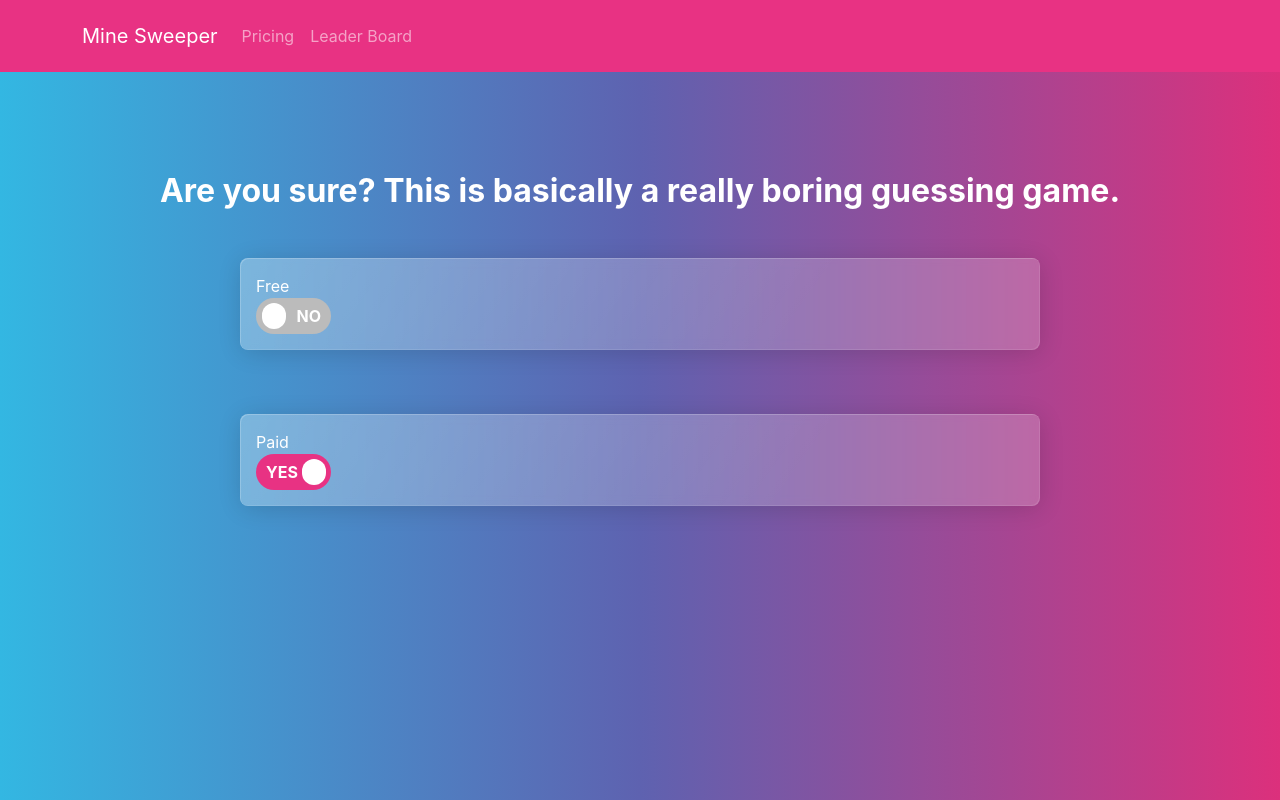
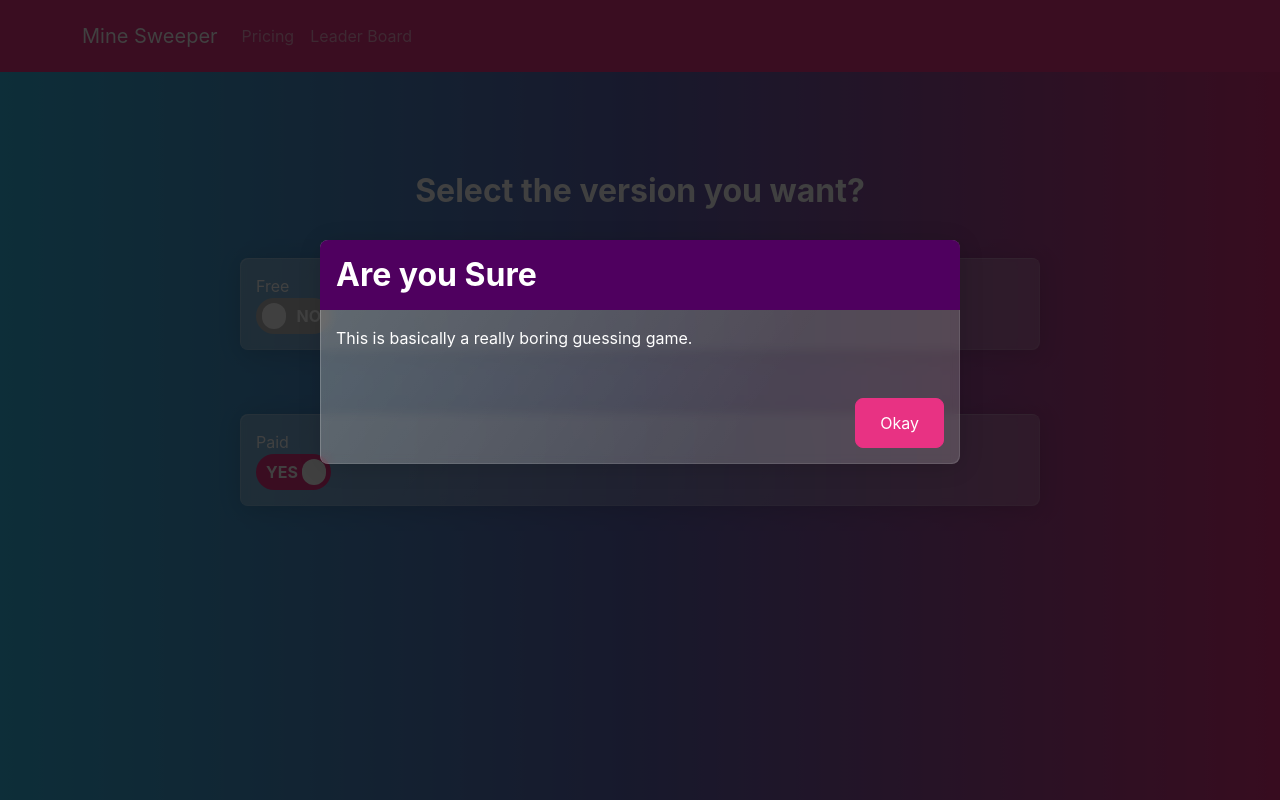
Before and after one commit to jessemadsen1/minesweeper, a React (Create React App) app: page /pricing in a window 1280 px wide. Both pictures are taken after a click on the label 293 px from the left and 472 px from the top of the page. Built offline with nearby package versions, Linux system fonts and the light colour scheme.

Commit message:
modal portal working

```diff
--- a/public/index.html
+++ b/public/index.html
@@ -13,6 +13,7 @@
   </head>
   <body>
     <noscript>You need to enable JavaScript to run this app.</noscript>
+    <div id="modal-root"></div>
     <div id="root"></div>
   </body>
 </html>
--- a/src/components/Pages/Pricing.tsx
+++ b/src/components/Pages/Pricing.tsx
@@ -1,11 +1,26 @@
 
+import { stringify } from "querystring";
 import React, { useState } from "react";
 import ToggleSwitch from "../Switch/ToggleSwitch";
+import MessageModal from "../UI/MessageModal";
+
+
 
 function Pricing() {
+  type Modal = {
+    title: string;
+    message: string;
+  };
   const [toggleState1, setToggleState1] = useState(false);
   const [toggleState2, setToggleState2] = useState(false);
+  const [modal, setModal] = useState<{title: string; message: string, }>({
+    title: '',
+    message: ''
+  });
+  const [modalUsed, setmodalUsed] = useState(false);
+
   const [title, setTitle] = useState("Select the version you want?");
+
 
   let free:boolean = false;
   let paid: boolean = false;
@@ -22,6 +37,7 @@ function Pricing() {
         setToggleState1(free);
         setToggleState2(false);
         setTitle("This isn't your parents minesweeper, it's much worse.")
+        setmodalUsed(false);
       }
     }
     else if (labelString == "Paid") {
@@ -29,20 +45,52 @@ function Pricing() {
           paid = !paid;
           setToggleState2(paid);
           setTitle("Select the version you want?");
+          setmodalUsed(false);
       }
       else {
       paid = !paid;
       setToggleState1(false);
       setToggleState2(paid);
-      setTitle("Are you sure? This is basically a really boring guessing game.");
+      if(modalUsed === false){
+        setModal({
+          title: "Are you Sure",
+          message: "This is basically a really boring guessing game.",
+
+        });
+        setmodalUsed(true);
+        return;
+      }
+      // setTitle("Are you sure? This is basically a really boring guessing game.");
     }
   }
+
   };
+const okayHandler = () =>  {
+    if (paid == true && free == false){
+          paid = !paid;
+          setToggleState2(paid);
+          setTitle("Select the version you want?");
+    }
+    else {
+        setModal({
+        title: '',
+        message: '',
+      });
+    }
+
+    };
 
   return (
     <div>
-      <div className="text-center" >
-        <h2 style={{paddingTop: 100}}>{title}</h2>
+      {modal.title !== "" && (
+        <MessageModal
+          title={modal.title}
+          message={modal.message}
+          onConfirm={okayHandler}
+        />
+      )}
+      <div className="text-center">
+        <h2 style={{ paddingTop: 100 }}>{title}</h2>
       </div>
       <ToggleSwitch
         label="Free"
--- a/src/components/Switch/ToggleSwitch.tsx
+++ b/src/components/Switch/ToggleSwitch.tsx
@@ -1,7 +1,7 @@
 import React, { useState } from "react";
 
 import "./ToggleSwitch.css";
-import Card from "../UI/Card";
+import Card from "react-bootstrap/Card";
 
 type ToggleSwitchProps ={
   label: string,
--- /dev/null
+++ b/src/components/UI/MessageModal.tsx
@@ -0,0 +1,46 @@
+import React from 'react';
+import ReactDOM from "react-dom";
+import Card from './Card';
+import Button from "react-bootstrap/Button";
+import classes from './MessageModal.module.css';
+
+type MessageModalProps = {
+  title: string;
+  message: string;
+  onConfirm: () => void;
+};
+
+
+
+const ModalOverlay = ({ title, message, onConfirm }: MessageModalProps) => {
+  return (
+    <div>
+      <div className={classes.backdrop} />
+      <Card className={classes.modal}>
+        <header className={classes.header}>
+          <h2>{title}</h2>
+        </header>
+        <div className={classes.content}>
+          <p>{message}</p>
+        </div>
+        <footer className={classes.actions}>
+          <Button onClick={onConfirm}>Okay</Button>
+        </footer>
+      </Card>
+    </div>
+  );
+};
+
+const MessageModal = ({ title, message, onConfirm }: MessageModalProps) => {
+
+  return (
+    <React.Fragment>
+      {ReactDOM.createPortal(
+        <ModalOverlay title={title} message={message} onConfirm={onConfirm} />,
+        document.getElementById("modal-root") as Element
+      )}
+    </React.Fragment>
+  );
+};
+
+export default MessageModal;
```
Also changed, not shown: src/components/UI/ErrorModal.tsx (deleted, +0 -30 lines), src/components/UI/MessageModal.module.css (renamed from src/components/UI/ErrorModal.module.css).
